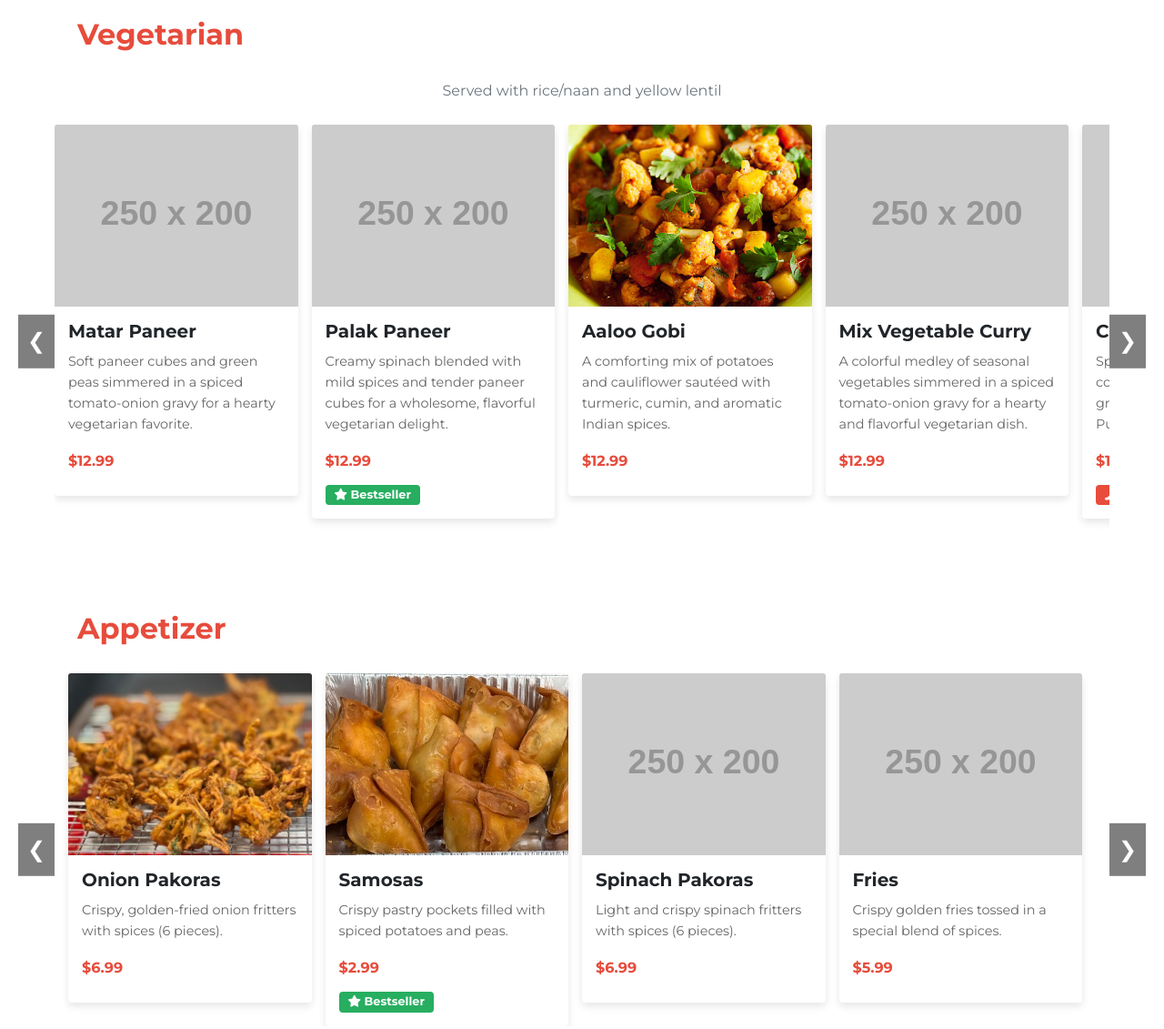
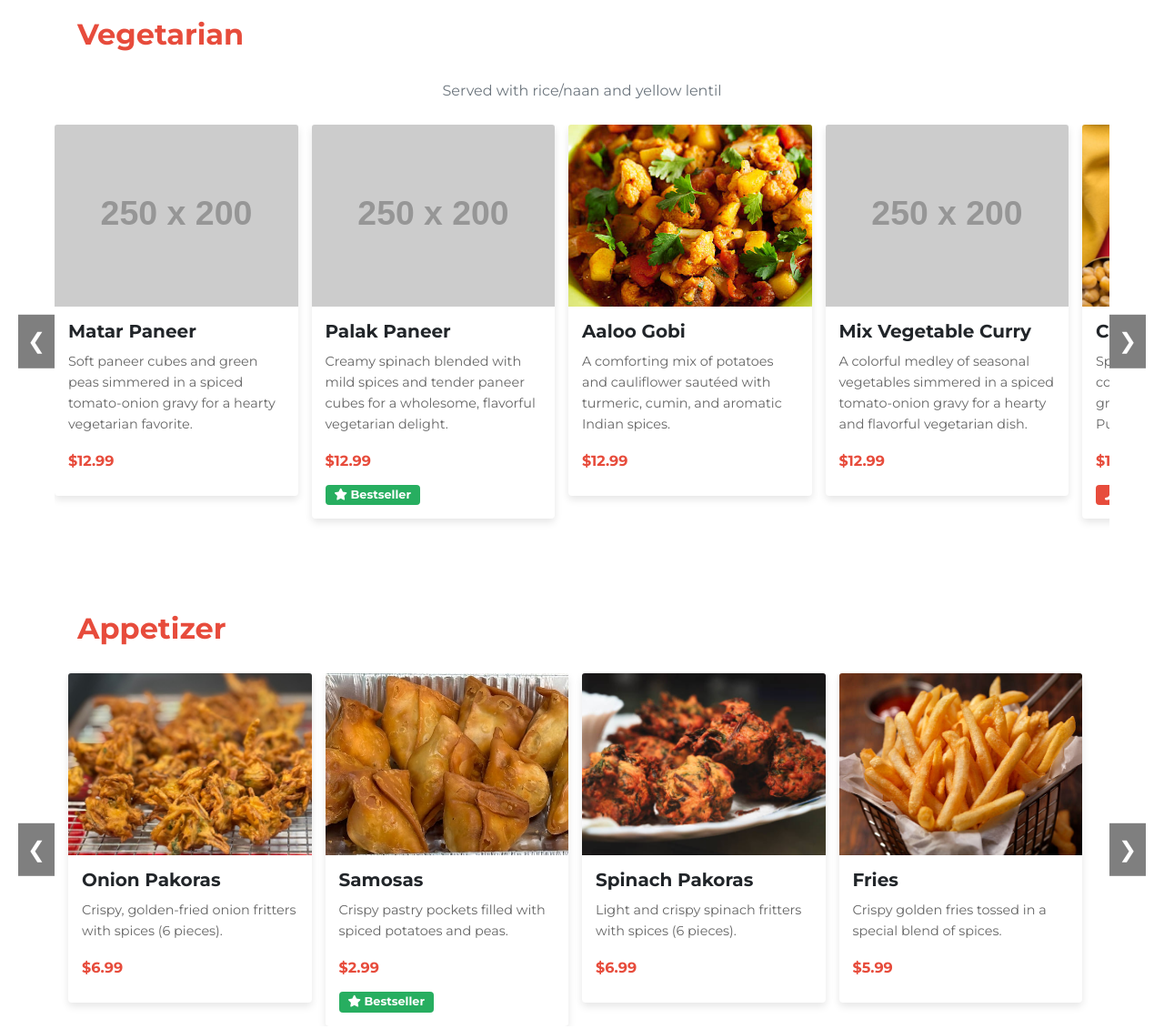
Before and after one commit to rahmedae/dilli, a plain HTML site: page index.html in a window 1280 px wide. Shown: the part 2480-3611 px from the top of the page at 91% size. Drawn offline with nearby package versions, Linux system fonts and the light colour scheme; placeholder pictures from the web are drawn by us.

Commit message:
Update index.html

```diff
--- a/index.html
+++ b/index.html
@@ -183,7 +183,7 @@
                     </div>
                     <div class="menu-item">
                         <div class="card">
-                            <img src="https://placehold.co/250x200" class="card-img-top food-img" alt="Chicken Wings" data-src="https://placehold.co/250x200">
+                            <img src="images/chicken-wings.jpeg" class="card-img-top food-img" alt="Chicken Wings" data-src="images/chicken-wings.jpeg">
                             <div class="card-body">
                                 <h5 class="card-title">Chicken Wings</h5>
                                 <p class="card-text">Crispy, golden-fried chicken wings seasoned with a zesty blend of spices—juicy on the inside, crunchy on the outside, and bursting with flavor in every bite (6 pieces).</p>
@@ -256,7 +256,7 @@
                     </div>
                     <div class="menu-item">
                         <div class="card">
-                            <img src="images/mutton-biryani-min.jpg" class="card-img-top food-img" alt="Mutton Biryani" data-src="images/mutton-biryani-min.jpg">
+                            <img src="images/mutton-biryani-min.png" class="card-img-top food-img" alt="Mutton Biryani" data-src="images/mutton-biryani-min.png">
                             <div class="card-body">
                                 <h5 class="card-title">Mutton Biryani</h5>
                                 <p class="card-text">Aromatic basmati rice layered with tender, slow-cooked mutton, fragrant spices, and herbs, creating a rich and flavorful royal feast.</p>
@@ -318,7 +318,7 @@
                     </div>
                     <div class="menu-item">
                         <div class="card">
-                            <img src="https://placehold.co/250x200" class="card-img-top food-img" alt="Choley" data-src="https://placehold.co/250x200">
+                            <img src="images/chola.jpeg" class="card-img-top food-img" alt="Choley" data-src="images/chola.jpeg">
                             <div class="card-body">
                                 <h5 class="card-title">Choley</h5>
                                 <p class="card-text">Spicy and tangy chickpeas cooked in a rich tomato-based gravy, bursting with traditional Punjabi flavors.</p>
@@ -329,7 +329,7 @@
                     </div>
                     <div class="menu-item">
                         <div class="card">
-                            <img src="https://placehold.co/250x200" class="card-img-top food-img" alt="Rajma Curry" data-src="https://placehold.co/250x200">
+                            <img src="images/rajma.jpeg" class="card-img-top food-img" alt="Rajma Curry" data-src="images/rajma.jpeg">
                             <div class="card-body">
                                 <h5 class="card-title">Rajma Curry</h5>
                                 <p class="card-text">Hearty red kidney beans slow-cooked in a spiced tomato-onion sauce, delivering a comforting and protein-packed classic.</p>
@@ -389,7 +389,7 @@
                     </div>
                     <div class="menu-item">
                         <div class="card">
-                            <img src="https://placehold.co/250x200" class="card-img-top food-img" alt="Spinach Pakoras" data-src="https://placehold.co/250x200">
+                            <img src="images/spinach-pakora.jpeg" class="card-img-top food-img" alt="Spinach Pakoras" data-src="images/spinach-pakora.jpeg">
                             <div class="card-body">
                                 <h5 class="card-title">Spinach Pakoras</h5>
                                 <p class="card-text">Light and crispy spinach fritters with spices (6 pieces).</p>
@@ -399,7 +399,7 @@
                     </div>
                     <div class="menu-item">
                         <div class="card">
-                            <img src="https://placehold.co/250x200" class="card-img-top food-img" alt="Fries" data-src="https://placehold.co/250x200">
+                            <img src="images/fries.jpeg" class="card-img-top food-img" alt="Fries" data-src="images/fries.jpeg">
                             <div class="card-body">
                                 <h5 class="card-title">Fries</h5>
                                 <p class="card-text">Crispy golden fries tossed in a special blend of spices.</p>
```
